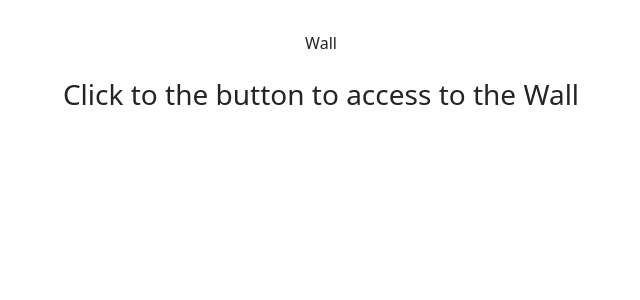
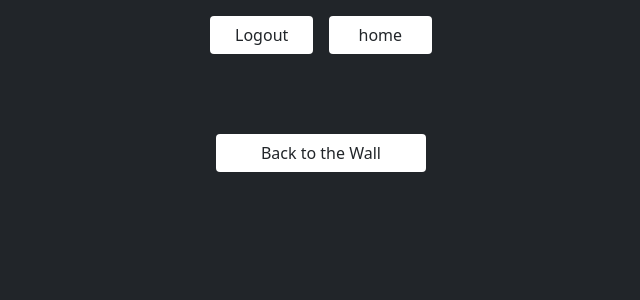
Before and after one commit to mathieubouhelier/wallApp, a React (Create React App) app in the folder frontend/: page /successfully in a window 1280 px wide. Shown: the top 300 px of the page, without its empty margins (319-959 px from the left). Built offline with nearby package versions, Linux system fonts and the light colour scheme; no server answers; a web font is replaced by a local one.

Commit message:
create design for Successfully

```diff
--- a/frontend/src/pages/PublishPost/PublishPost.jsx
+++ b/frontend/src/pages/PublishPost/PublishPost.jsx
@@ -1,12 +1,10 @@
 
 import React, { useState, useEffect } from 'react';
-import { Container, Col, Row, Button } from 'react-bootstrap';
+import { Container, Row, Button } from 'react-bootstrap';
 import { useHistory } from 'react-router-dom';
 import Input from "../../shared/components/Input";
 import PublishManager from './PublishPostManager';
 import Header from '../../components/Header/Header'
-
-
 
 const PublishPost = (props) => {
   const history = useHistory();
@@ -29,37 +27,29 @@ const PublishPost = (props) => {
         pathname: '/successfully',
         state: { message: "Post published  successfully", }
       });
-
+    }
+    setErrorMessagePost(response?.data.message);
   }
 
-    setErrorMessagePost(response?.data.message);
-
-  }
   const handleClickBackToWall = (event) => {
     event.preventDefault();
-
     history.push('/wall')
-
   }
-
 
   useEffect(() => {
     setTitleValid(post.title?.length > 5)
     setContentValid(post.content?.length > 10)
-
   }, [post]);
 
   return (
-
     <>
       <Header />
-
-
       <Container fluid className="bg-dark text-white min-vh-100 text-center">
         <div class="row text-center chalk-font py-4">
           {postToEdit ? <h2>You can edit your post</h2> : <h2>You can write and publish your post</h2>}
         </div>
         {errorMessagePost && <h2> {errorMessagePost}</h2>}
+
         <Row className="justify-content-center px-2">
           <Button className="mt-3 col-md-2 bg-white m-2"
             variant="Light" disabled={!titleValid || !contentValid}
@@ -70,7 +60,6 @@ const PublishPost = (props) => {
             onClick={handleClickBackToWall}
           >Back to the Wall</Button>
         </Row>
-
         <Input
           inputType="title"
           inputValid={titleValid || post.title === ""}
@@ -79,7 +68,7 @@ const PublishPost = (props) => {
         />
         <Container className="justify-content-center">
           <Row className=" mt-4">
-        {(!contentValid || post.content === "" )?
+            {(!contentValid || post.content === "") ?
               <small id="emailHelp" className="form-text text-danger">Your must have a least 10 characters</small> :
               <small>  </small>}
           </Row>
--- a/frontend/src/shared/components/Successfully/Successfully.jsx
+++ b/frontend/src/shared/components/Successfully/Successfully.jsx
@@ -1,32 +1,30 @@
 import React from 'react';
 import { useHistory } from 'react-router-dom';
+import { Container, Col, Row, Button } from 'react-bootstrap';
+import Header from '../../../components/Header/Header'
+
 
 
 const Successfully = (props) => {
   const message = props.location.state ? props.location.state.message : ""
   const history = useHistory();
-  function handleClick(event) {
+  function handleClick() {
     history.push('/wall')
   }
 
   return (
-    <div className="container">
-      <div className="simple-login-container">
-        <div className="col text-center">
-          <h2>{message}</h2>
-          <div >
-            <button
-              className="btn btn-block btn-login my-3 col-md-12 "
-              type="button"
-              onClick={handleClick}
-            >
-              Wall
-            </button>
-          </div>
-          <h3>Click to the button to access to the Wall</h3>
-        </div>
+    <Container fluid className="bg-dark text-white min-vh-100 text-center">
+      <Header />
+      <div class="row text-center chalk-font py-4">
+        <h2>{message}</h2>
       </div>
-    </div>
+      <Button className="mt-3 col-md-2 bg-white m-2"
+        variant="Light"
+        onClick={handleClick}
+      >Back to the Wall</Button>
+    </Container>
+
+
   )
 }
 
```
Lines whose indentation alone changed are shown as unchanged.
